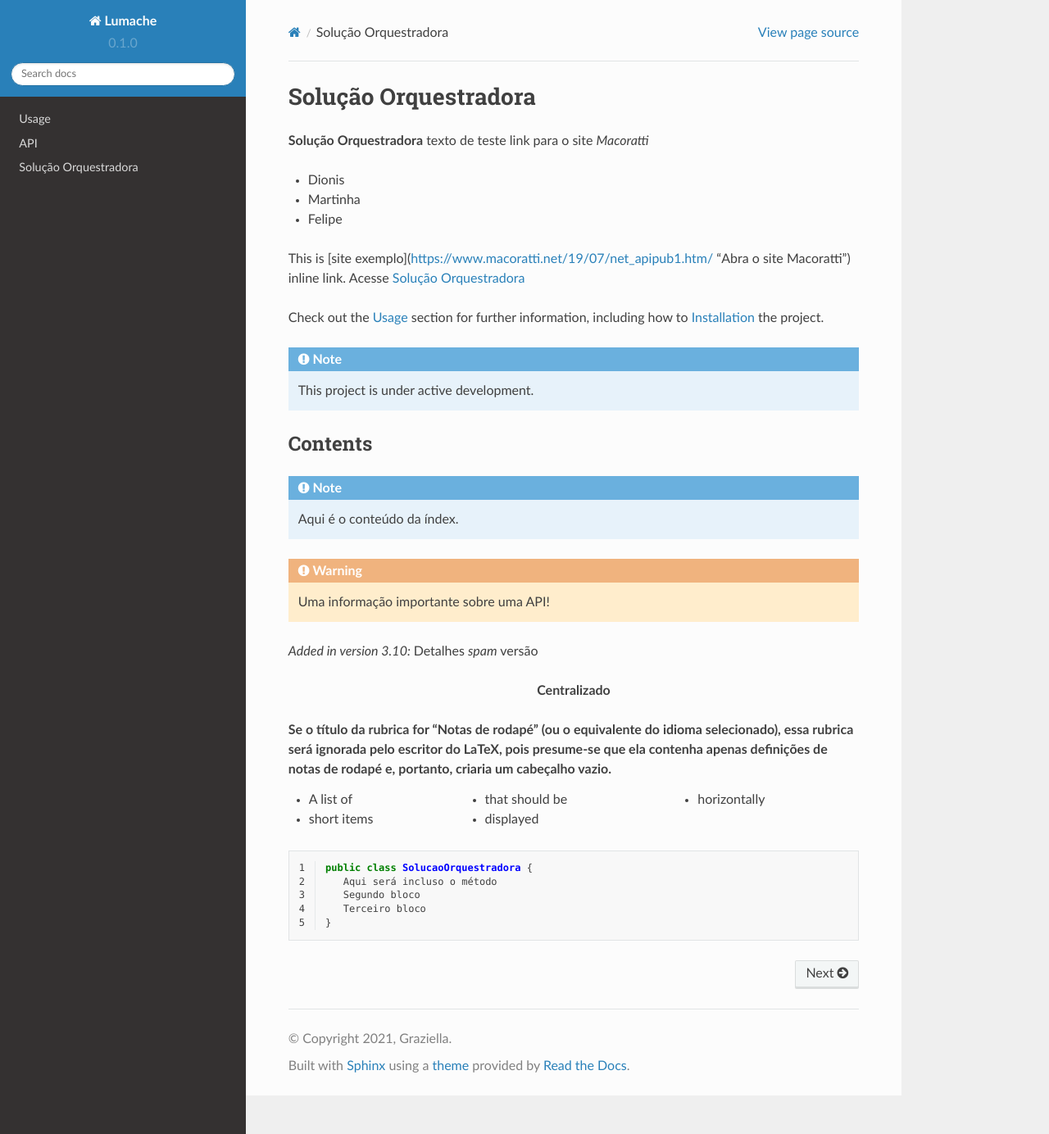
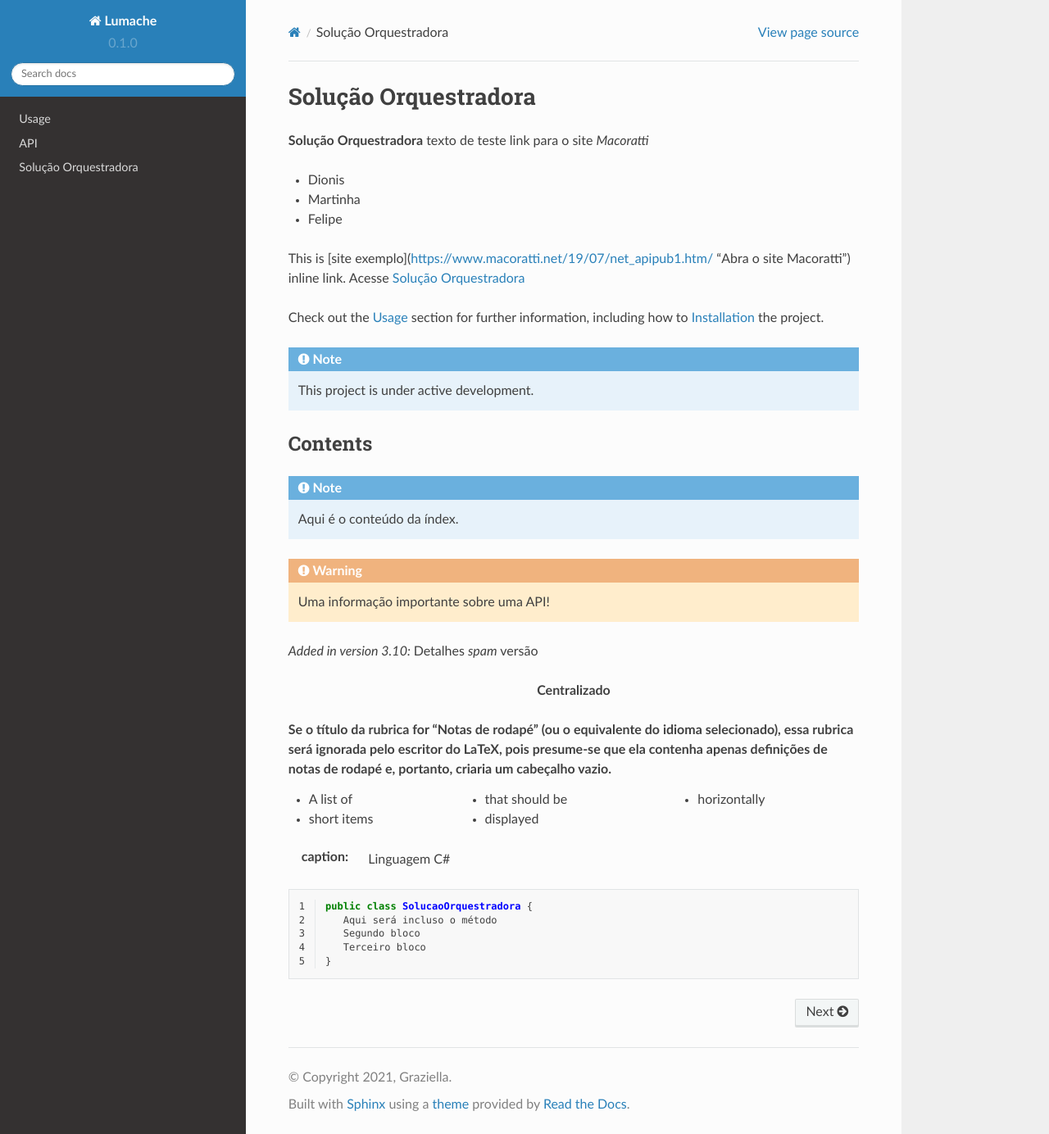
Before and after one commit to dionisribeiro/solucao-orquestradora, a Sphinx documentation site: the page built from docs/source/index.rst, in a window 1280 px wide and 1384 px high. Shown: the whole window at 82% size. Built offline with Sphinx 7.4.7 and the Read the Docs theme 2.0.0, drawn with Linux system fonts in a browser that asks for light colours.

Commit message:
Update index.rst

```diff
--- a/docs/source/index.rst
+++ b/docs/source/index.rst
@@ -54,7 +54,7 @@ Contents
    * displayed
    * horizontally
 
-.. highlight:: C#
+:caption: Linguagem C#
 
 .. code-block:: c#
    :linenos:
```
